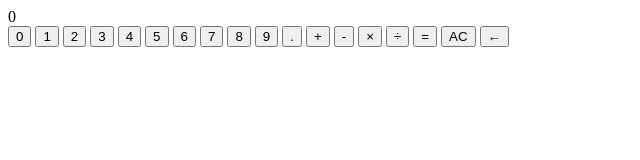
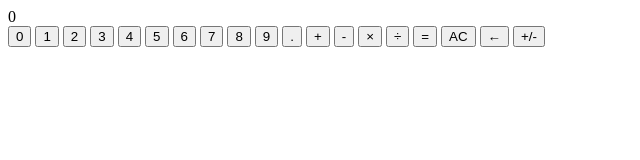
Before and after one commit to kevintang6142/odin-calculator, a plain HTML site: page index.html in a window 1280 px wide. Shown: the full height of the page, 0-640 px from the left. Drawn offline with Linux system fonts and the light colour scheme.

Commit message:
Add change sign button

```diff
--- a/index.html
+++ b/index.html
@@ -24,6 +24,7 @@
     <button id="equals">=</button>
     <button id="clear">AC</button>
     <button id="delete">←</button>
+    <button id="change-sign">+/-</button>
 </body>
 </body>
 </html>
```
